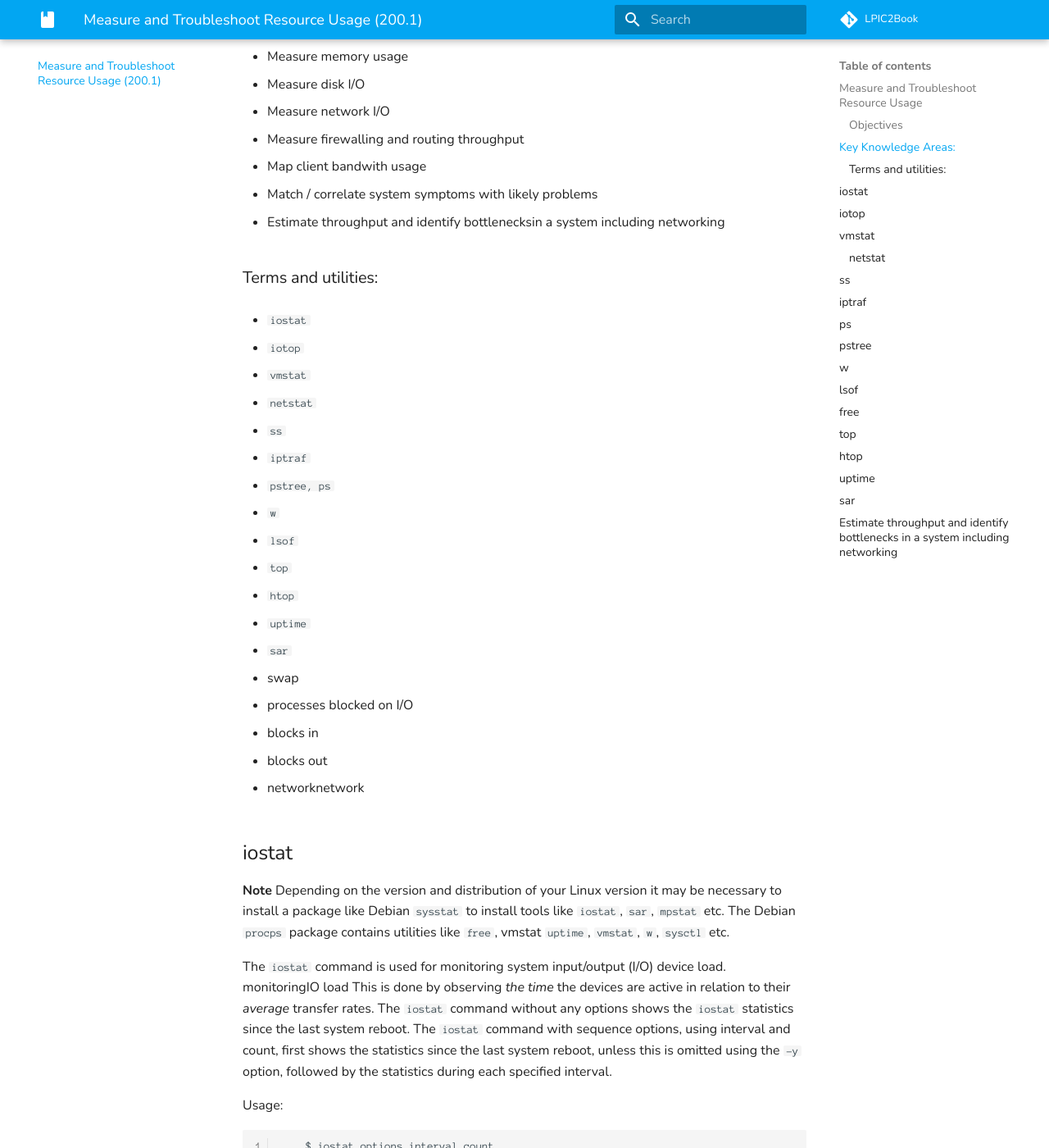
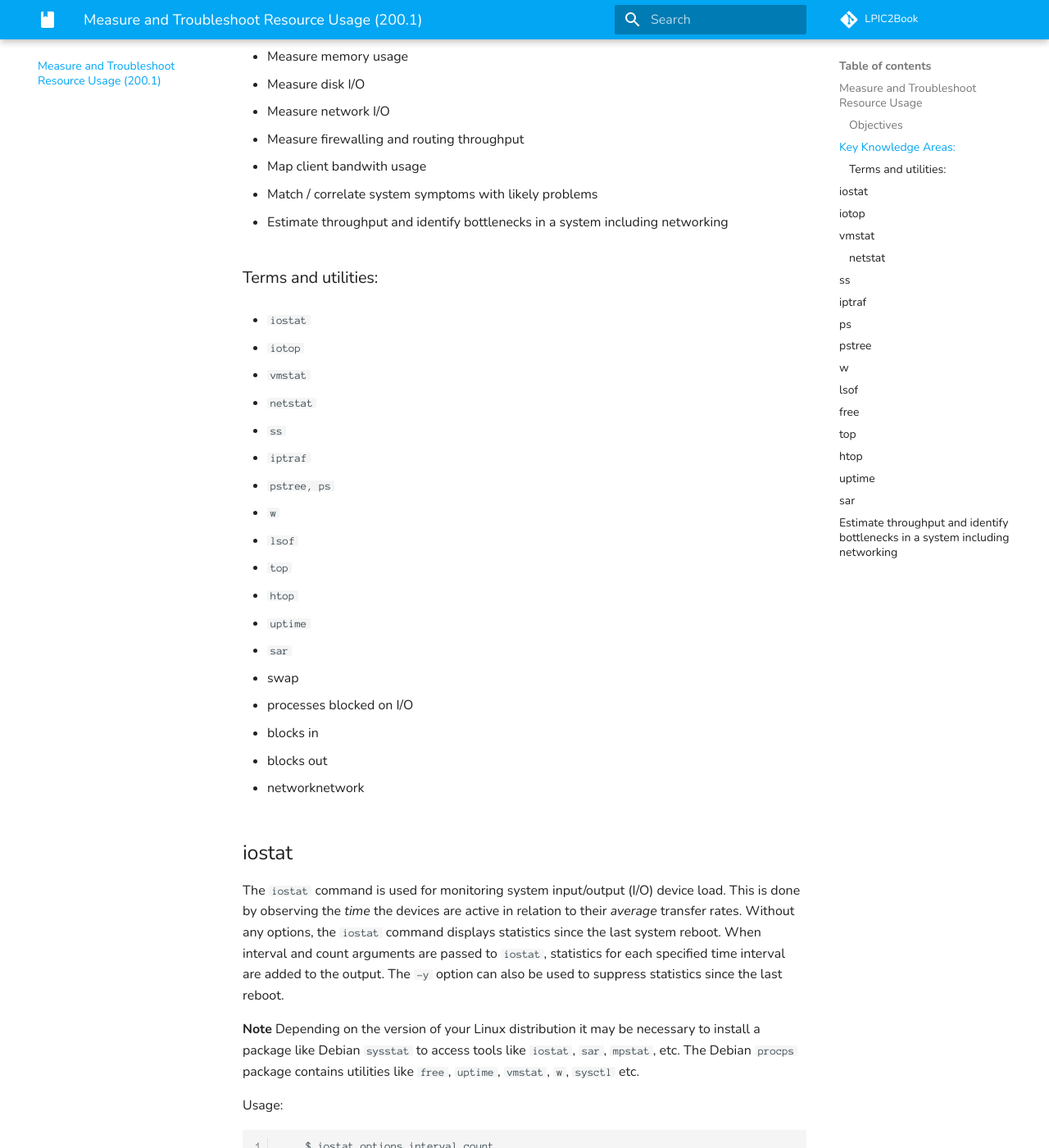
Before and after one commit to lpic2book/src, an MkDocs documentation site: the page built from docs/lpic2.200.1.md, in a window 1280 px wide and 1400 px high, scrolled down 493 px. Shown: the whole window at 82% size. Built offline with MkDocs 1.6.1 and Material for MkDocs 9.7.7, drawn with Linux system fonts in a browser that asks for light colours; comment, search, counter and statistics services are not loaded; some of the changed text lies outside the part shown.

Commit message:
Update lpic2.200.1.md
Additional fixes to grammar and sentence structure. Also removed word duplicates and hanging text.

```diff
--- a/docs/lpic2.200.1.md
+++ b/docs/lpic2.200.1.md
@@ -23,7 +23,7 @@
 
 -   Match / correlate system symptoms with likely problems
 
--   Estimate throughput and identify bottlenecksin a system including
+-   Estimate throughput and identify bottlenecks in a system including
     networking
 
 ###     Terms and utilities:
@@ -68,20 +68,20 @@
 ##  iostat
 
 
+The `iostat` command is used for monitoring system input/output
+(I/O) device load. This is done by observing the *time* the
+devices are active in relation to their *average* transfer
+rates. Without any options, the `iostat` command displays
+statistics since the last system reboot. When interval and count
+arguments are passed to `iostat`, statistics for each specified time
+interval are added to the output. The `-y` option can also be
+used to suppress statistics since the last reboot.
+
 **Note**
-Depending on the version and distribution of your Linux version it may
-be necessary to install a package like Debian `sysstat` to install tools
-like `iostat`, `sar`, `mpstat` etc. The Debian `procps` package contains
-utilities like `free`, vmstat `uptime`, `vmstat`, `w`, `sysctl` etc.
-
-The `iostat` command is used for monitoring system input/output
-(I/O) device load. monitoringIO load This is done by observing *the
-time* the devices are active in relation to their *average* transfer
-rates. The `iostat` command without any options shows the `iostat`
-statistics since the last system reboot. The `iostat` command with
-sequence options, using interval and count, first shows the statistics
-since the last system reboot, unless this is omitted using the `-y`
-option, followed by the statistics during each specified interval.
+Depending on the version of your Linux distribution it may
+be necessary to install a package like Debian `sysstat` to access tools
+like `iostat`, `sar`, `mpstat`, etc. The Debian `procps` package contains
+utilities like `free`, `uptime`, `vmstat`, `w`, `sysctl` etc.
 
 Usage:
 
@@ -355,10 +355,9 @@
 ##  iptraf
 
 
-`iptraf` is a network monitoring utility for IP networks and can
+The `iptraf` tool is a network monitoring utility for IP networks and can
 be used to monitor the load on an IP network. It intercepts packets on
-the network and gives out various pieces of information about the
-current IP traffic over it.
+the network and displays information about the current traffic over it.
 
 `iptraf` gathers data like TCP connection packet and byte counts,
 interface statistics and activity indicators, TCP/UDP traffic
@@ -424,13 +423,13 @@
 ##  pstree
 
 
-The `pstree` command shows the same processes as `ps` and `top`,
-but the output is formatted as a tree. The tree is rooted at pid (or
-`init` if pid is omitted), and if a username is specified the tree will
-root at all processes owned by that username. `pstree` provides an easy
-way to track back a process to its parent process id (PPID). Output
-between square brackets prefixed by a number are identical branches of
-processes grouped together, the prefixed number represents the
+The `pstree` command displays the same processes as `ps` and `top`,
+but the output is presented in a tree-like structure. The tree is rooted
+at pid (or `init` if pid is omitted), and if a username is specified the
+tree will root at all processes owned by that username. `pstree` provides
+an easy way to track back a process to its parent process id (PPID).
+Output between square brackets prefixed by a number are identical branches
+of processes grouped together, the prefixed number represents the
 repetition count. Grouped child threads are shown between square
 brackets as well but the process name will be shown between curly braces
 as an addition. The last line of the output shows the number of children
@@ -519,10 +518,9 @@
 ##  free
 
 
-The `free` command shows a current overview of the total amount of both
-physical and virtual memory of a system, as well as the amount of free
-memory, memory in use and buffers used by the kernel. memoryphysical
-memoryvirtual
+The `free` command displays a current overview of the total amount of both
+physical and swap memory on a system, as well as the amount of free
+memory, memory in use and buffers used by the kernel.
 
 The fourth column, called *shared* has been obsolete but is now used to
 display the memory used for tmpfs (shmem in /proc/meminfo)
```
Also changed, not shown: other parts of docs/lpic2.200.1.md (+6 -9 lines).
